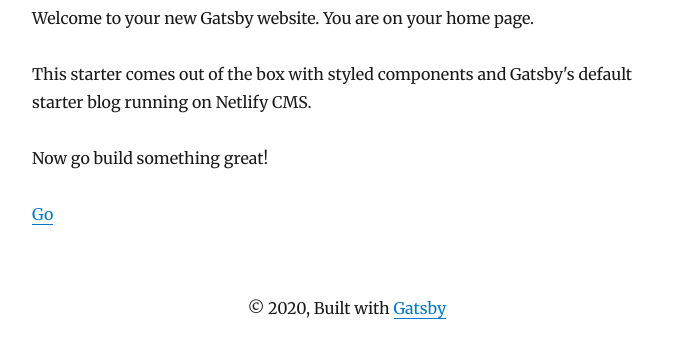
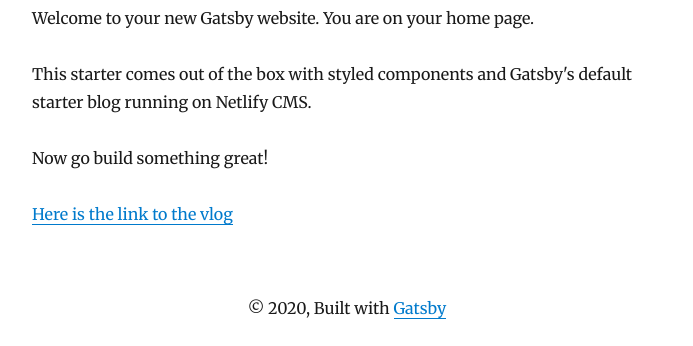
Before and after one commit to pythonfrankcc/ml-blog, a Gatsby site: page / in a window 1280 px wide. Shown: the part 689-1035 px from the top of the page, without its empty margins (293-986 px from the left). Built offline with nearby package versions, Linux system fonts and the light colour scheme; Gatsby itself is replaced by a stand-in of ours; some packages are replaced by stand-ins of ours.

Commit message:
lets test the vlog link

```diff
--- a/src/pages/index.js
+++ b/src/pages/index.js
@@ -33,7 +33,7 @@ class IndexPage extends React.Component {
         <p>Now go build something great!</p>
          {/* href to the blog  */}
         <a href='https://www.youtube.com' target="_blank">
-          Go
+          Here is the link to the vlog
         </a>
       </Layout>
     )
```
